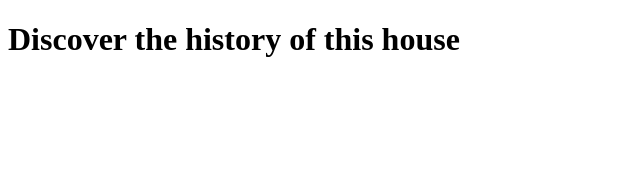
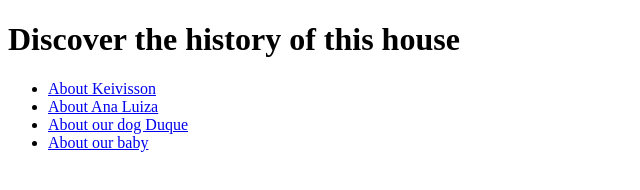
Before and after one commit to KeivissonCampos/Servidor_Local_Com_Arduino, a plain HTML site: page index.html in a window 1280 px wide. Shown: the whole page, without its empty margins (0-640 px from the left). Drawn offline with Linux system fonts and the light colour scheme.

Commit message:
Adicionando lista ao HTML

```diff
--- a/index.html
+++ b/index.html
@@ -7,5 +7,20 @@
 </head>
 <body>
     <h1>Discover the history of this house</h1>
+    <ul>
+        <li>
+            <a href="Keivisson.html" target="_blank">About Keivisson</a>
+        </li>
+        <li>
+            <a href="AnaLuiza.html" target="_blank">About Ana Luiza</a>
+        </li>
+        <li>
+            <a href="Duque.html" target="_blank">About our dog Duque</a>
+        </li>
+        <li>
+            <a href="NewBaby.html" target="_blank">About our baby</a>
+        </li>
+
+    </ul>
 </body>
 </html>
```
Also changed, not shown: AnaLuiza.html (added), Duque.html (added), Keivisson.html (added), NewBaby.html (added).
